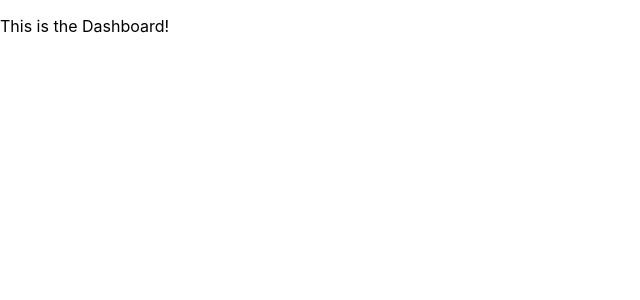
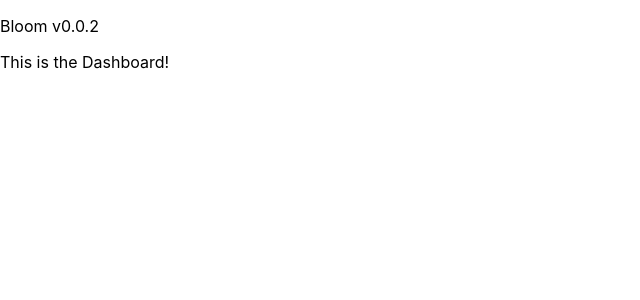
Before and after one commit to paulwrubel/bloom, a React (Create React App) app: page / in a window 1280 px wide. Shown: the top 300 px of the page, without its empty margins (0-640 px from the left). Built offline with nearby package versions, Linux system fonts and the light colour scheme.

Commit message:
added version

```diff
--- a/src/Bloom.tsx
+++ b/src/Bloom.tsx
@@ -10,6 +10,7 @@ const Bloom: React.FC<OwnProps> = ({
 }) => {
     return (
         <>
+            <p>Bloom v0.0.2</p>
             <Routes />
             {/* <MenuBar></MenuBar> */}
         </>
```
Also changed, not shown: package.json (line endings or trailing spaces).
